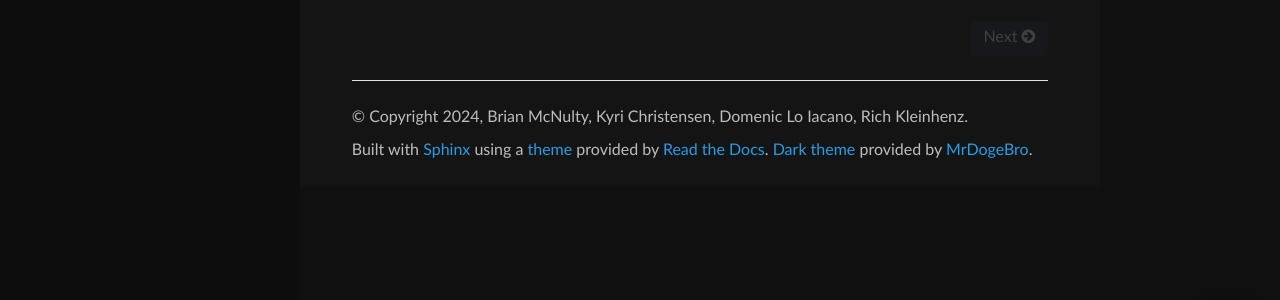
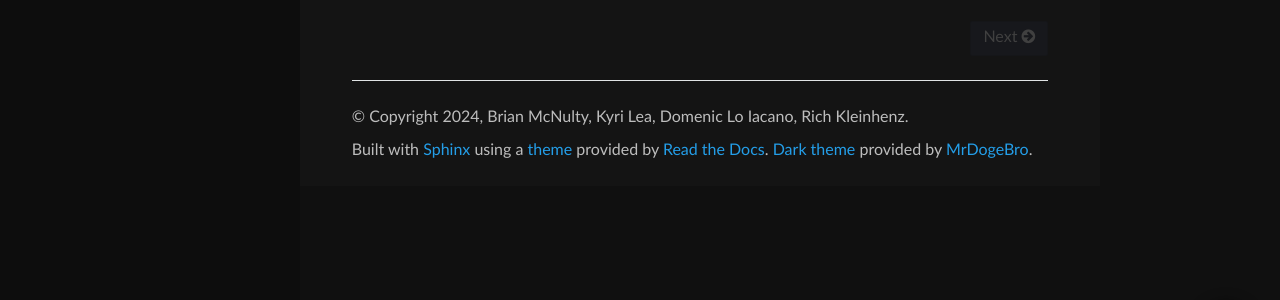
Before and after one commit to WizardML7/ChatCSEC, a Sphinx documentation site: the page built from docs/index.rst, in a window 1280 px wide. Shown: the part 524-824 px from the top of the page. Built offline with Sphinx 7.4.7 and the Read the Docs theme 2.0.0, drawn with Linux system fonts in a browser that asks for light colours.

Commit message:
updated names

```diff
--- a/docs/conf.py
+++ b/docs/conf.py
@@ -9,8 +9,8 @@ import sys
 
 sys.path.append("C:\\Users\\kanga\\OneDrive\\College\\RIT\\CAPSTONE\\ChatCSEC\\src")
 project = 'ChatCSEC'
-copyright = '2024, Brian McNulty, Kyri Christensen, Domenic Lo Iacano, Rich Kleinhenz'
-author = 'Brian McNulty, Kyri Christensen, Domenic Lo Iacano, Rich Kleinhenz'
+copyright = '2024, Brian McNulty, Kyri Lea, Domenic Lo Iacano, Rich Kleinhenz'
+author = 'Brian McNulty, Kyri Lea, Domenic Lo Iacano, Rich Kleinhenz'
 release = '0.2.0'
 
 # -- General configuration ---------------------------------------------------
```
